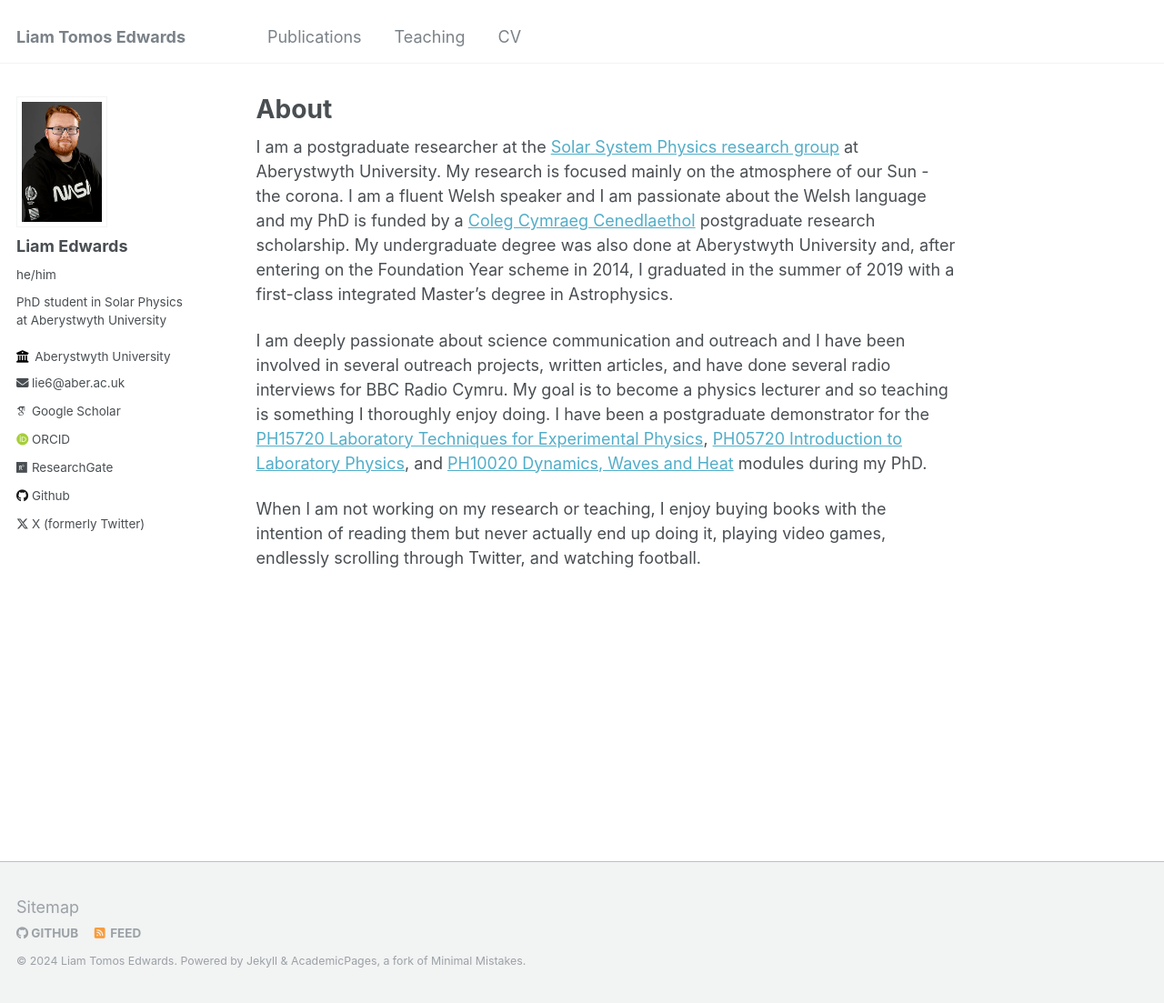
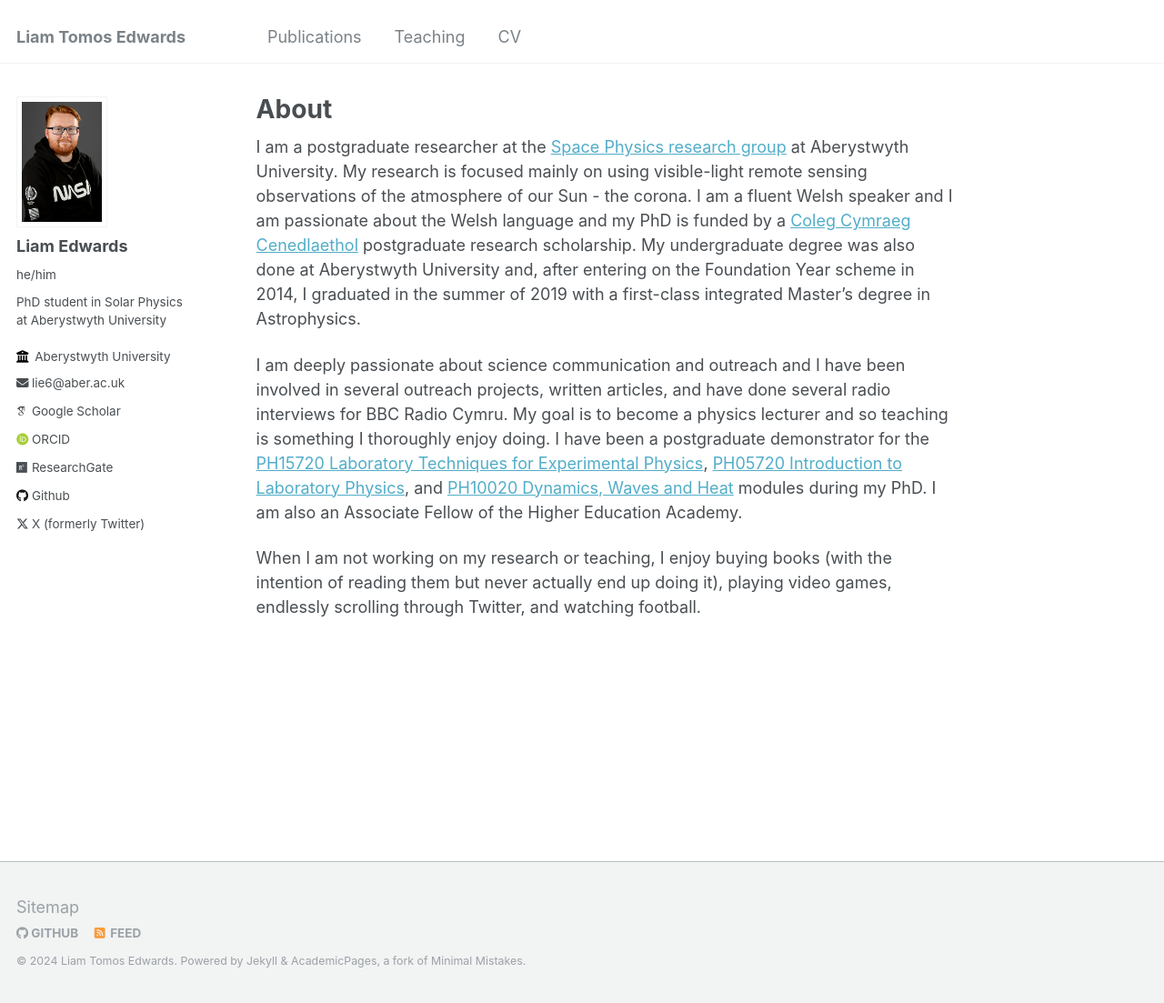
Before and after one commit to liamtomosedwards/liamtomosedwards.github.io, a Jekyll site: the page built from _pages/about.md, in a window 1280 px wide and 1103 px high. Shown: the whole window at 91% size. Built offline with Jekyll 4.4.1, drawn with Linux system fonts in a browser that asks for light colours; some web fonts are replaced.

Commit message:
Update about.md

```diff
--- a/_pages/about.md
+++ b/_pages/about.md
@@ -7,8 +7,8 @@ redirect_from:
   - /about.html
 ---
 
-I am a postgraduate researcher at the <a href="https://solarphysics.aber.ac.uk/" target="_blank">Solar System Physics research group</a> at Aberystwyth University. My research is focused mainly on the atmosphere of our Sun - the corona. I am a fluent Welsh speaker and I am passionate about the Welsh language and my PhD is funded by a <a href="https://www.colegcymraeg.ac.uk/cy/" target="_blank">Coleg Cymraeg Cenedlaethol</a> postgraduate research scholarship. My undergraduate degree was also done at Aberystwyth University and, after entering on the Foundation Year scheme in 2014, I graduated in the summer of 2019 with a first-class integrated Master's degree in Astrophysics.
+I am a postgraduate researcher at the <a href="https://solarphysics.aber.ac.uk/" target="_blank">Space Physics research group</a> at Aberystwyth University. My research is focused mainly on using visible-light remote sensing observations of the atmosphere of our Sun - the corona. I am a fluent Welsh speaker and I am passionate about the Welsh language and my PhD is funded by a <a href="https://www.colegcymraeg.ac.uk/cy/" target="_blank">Coleg Cymraeg Cenedlaethol</a> postgraduate research scholarship. My undergraduate degree was also done at Aberystwyth University and, after entering on the Foundation Year scheme in 2014, I graduated in the summer of 2019 with a first-class integrated Master's degree in Astrophysics.
 
-I am deeply passionate about science communication and outreach and I have been involved in several outreach projects, written articles, and have done several radio interviews for BBC Radio Cymru. My goal is to become a physics lecturer and so teaching is something I thoroughly enjoy doing. I have been a postgraduate demonstrator for the <a href="https://www.aber.ac.uk/en/modules/deptfuture/PH15720/" target="_blank">PH15720 Laboratory Techniques for Experimental Physics</a>, <a href="https://www.aber.ac.uk/en/modules/deptfuture/PH05720/" target="_blank">PH05720 Introduction to Laboratory Physics</a>, and <a href="https://www.aber.ac.uk/en/modules/deptfuture/PH10020/AB1/" target="_blank">PH10020 Dynamics, Waves and Heat</a> modules during my PhD.
+I am deeply passionate about science communication and outreach and I have been involved in several outreach projects, written articles, and have done several radio interviews for BBC Radio Cymru. My goal is to become a physics lecturer and so teaching is something I thoroughly enjoy doing. I have been a postgraduate demonstrator for the <a href="https://www.aber.ac.uk/en/modules/deptfuture/PH15720/" target="_blank">PH15720 Laboratory Techniques for Experimental Physics</a>, <a href="https://www.aber.ac.uk/en/modules/deptfuture/PH05720/" target="_blank">PH05720 Introduction to Laboratory Physics</a>, and <a href="https://www.aber.ac.uk/en/modules/deptfuture/PH10020/AB1/" target="_blank">PH10020 Dynamics, Waves and Heat</a> modules during my PhD. I am also an Associate Fellow of the Higher Education Academy.
 
-When I am not working on my research or teaching, I enjoy buying books with the intention of reading them but never actually end up doing it, playing video games, endlessly scrolling through Twitter, and watching football.
+When I am not working on my research or teaching, I enjoy buying books (with the intention of reading them but never actually end up doing it), playing video games, endlessly scrolling through Twitter, and watching football.
```
